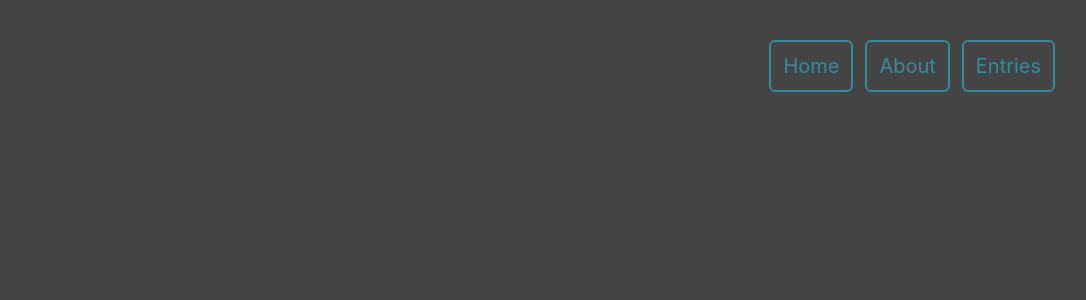
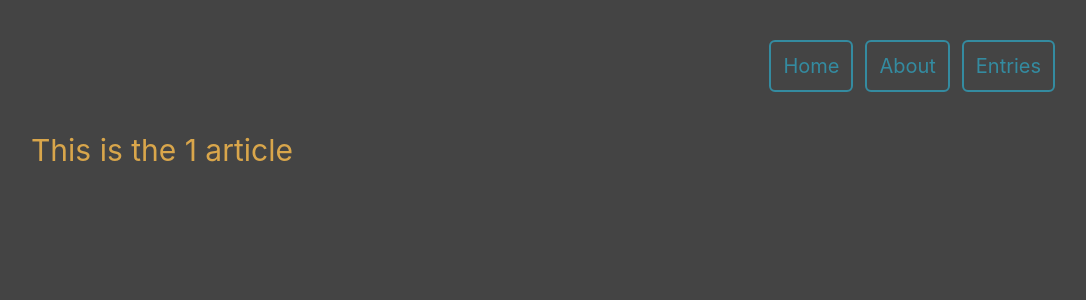
Before and after one commit to sevrinn/my-blog, a React (Create React App) app in the folder client/: page /article/1 in a window 1280 px wide. Before the commit this address had no page. Shown: the top 300 px of the page, without its empty margins (161-1247 px from the left). Built offline with nearby package versions, Linux system fonts and the light colour scheme.

Commit message:
url params with useParams

```diff
--- a/client/src/App.js
+++ b/client/src/App.js
@@ -17,7 +17,7 @@ function App() {
             <Route path='/' element={<HomePage />} exact />
             <Route path='/about' element={<AboutPage />} exact />
             <Route path='/articles-list' element={<ArticlesListPage />} exact />
-            <Route path='/article' element={<ArticlePage />} exact />
+            <Route path='/article/:name' element={<ArticlePage />} exact />
           </Routes>
         </div>
       </div>
--- a/client/src/pages/ArticlePage.js
+++ b/client/src/pages/ArticlePage.js
@@ -1,11 +1,14 @@
 import React from 'react'
+import { useParams } from 'react-router-dom'
 
 const ArticlePage = () => {
   const h1 = 'text-3xl text-sevYellow'
   const p = 'p-3 bg-sevPink rounded-md mt-20 w-4/6'
+
+  const { name } = useParams()
   return (
     <div>
-      <h1 className={h1}>Article Page</h1>
+      <h1 className={h1}>This is the {name} article</h1>
     </div>
   )
 }
```
